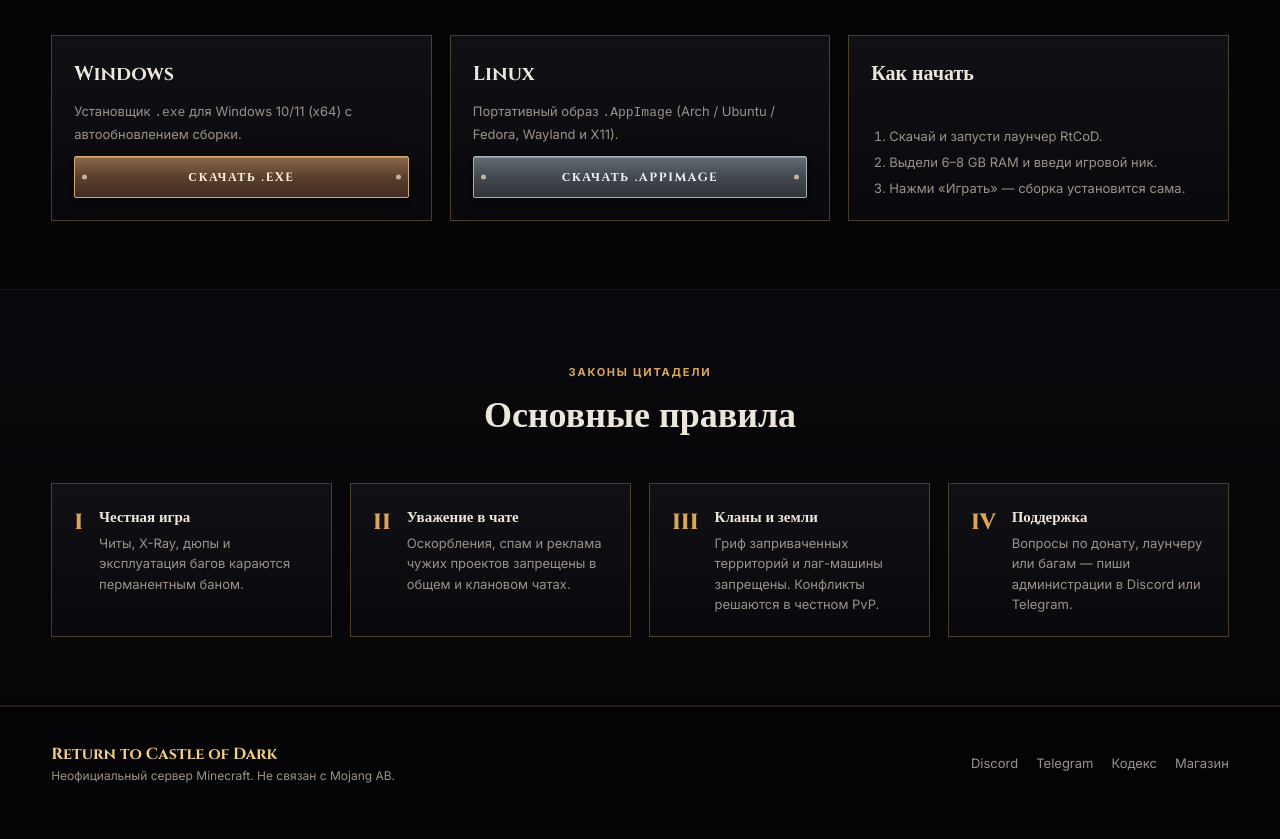
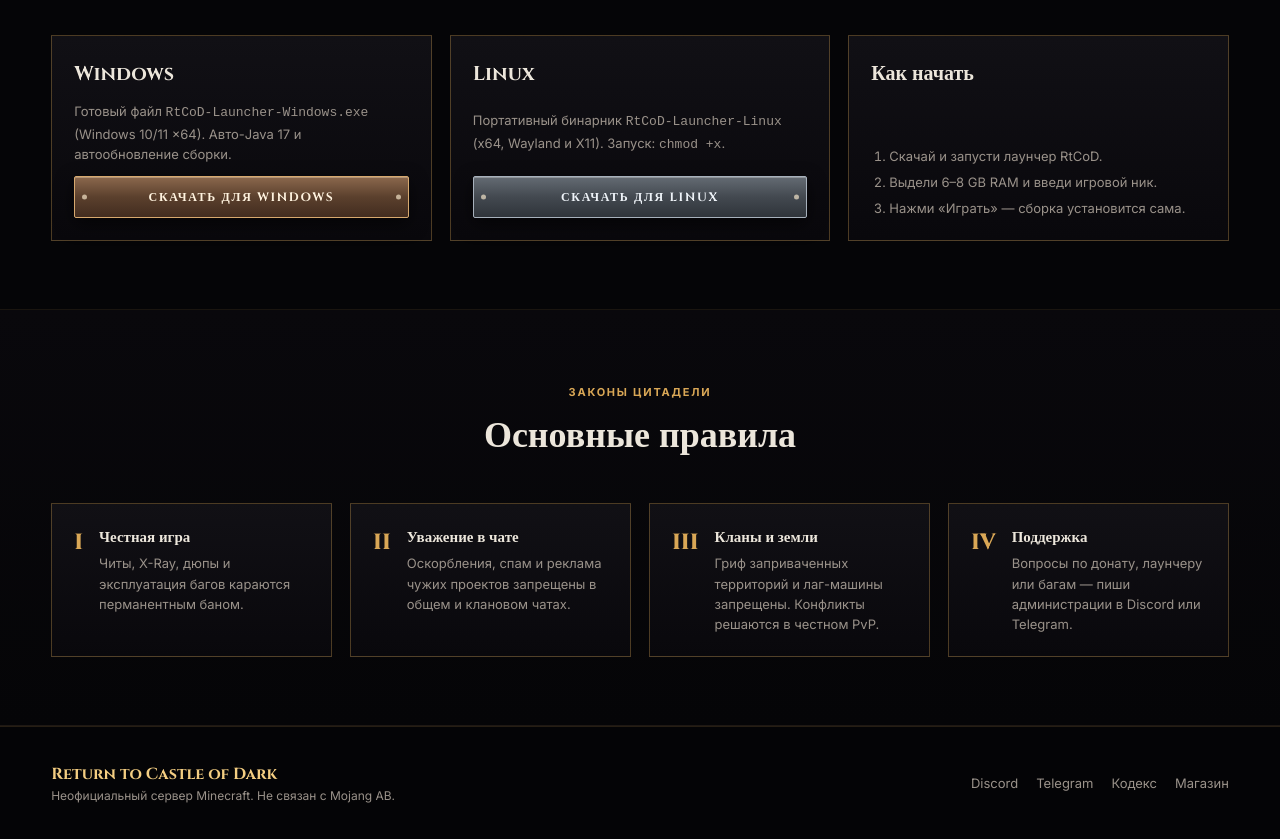
Before and after one commit to RtCoD-Stuff/rtcod-stuff.github.io, a plain HTML site: page index.html in a window 1280 px wide. Shown: the part 2899-3738 px from the top of the page. Drawn offline with Linux system fonts and the light colour scheme.

Commit message:
Update launcher download cards for v1.0.0 direct release binaries

```diff
--- a/index.html
+++ b/index.html
@@ -241,13 +241,13 @@
         <div class="launcher-grid">
           <div class="ornate-box">
             <h3>Windows</h3>
-            <p>Установщик <code>.exe</code> для Windows 10/11 (x64) с автообновлением сборки.</p>
-            <a id="dl-win" href="#" class="plate-btn plate-bronze btn-block"><span>Скачать .exe</span></a>
+            <p>Готовый файл <code>RtCoD-Launcher-Windows.exe</code> (Windows 10/11 x64). Авто-Java 17 и автообновление сборки.</p>
+            <a id="dl-win" href="#" download class="plate-btn plate-bronze btn-block"><span>Скачать для Windows</span></a>
           </div>
           <div class="ornate-box">
             <h3>Linux</h3>
-            <p>Портативный образ <code>.AppImage</code> (Arch / Ubuntu / Fedora, Wayland и X11).</p>
-            <a id="dl-linux" href="#" class="plate-btn plate-steel btn-block"><span>Скачать .AppImage</span></a>
+            <p>Портативный бинарник <code>RtCoD-Launcher-Linux</code> (x64, Wayland и X11). Запуск: <code>chmod +x</code>.</p>
+            <a id="dl-linux" href="#" download class="plate-btn plate-steel btn-block"><span>Скачать для Linux</span></a>
           </div>
           <div class="ornate-box">
             <h3>Как начать</h3>
```
